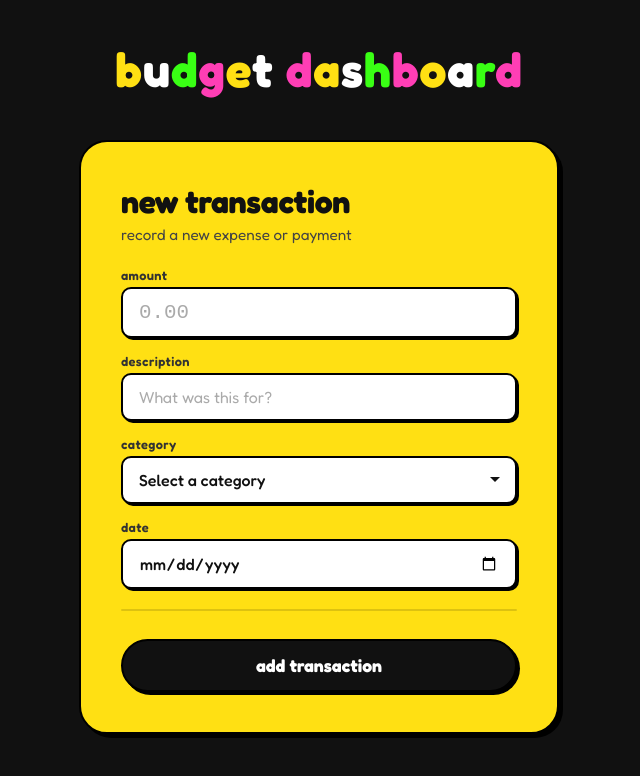
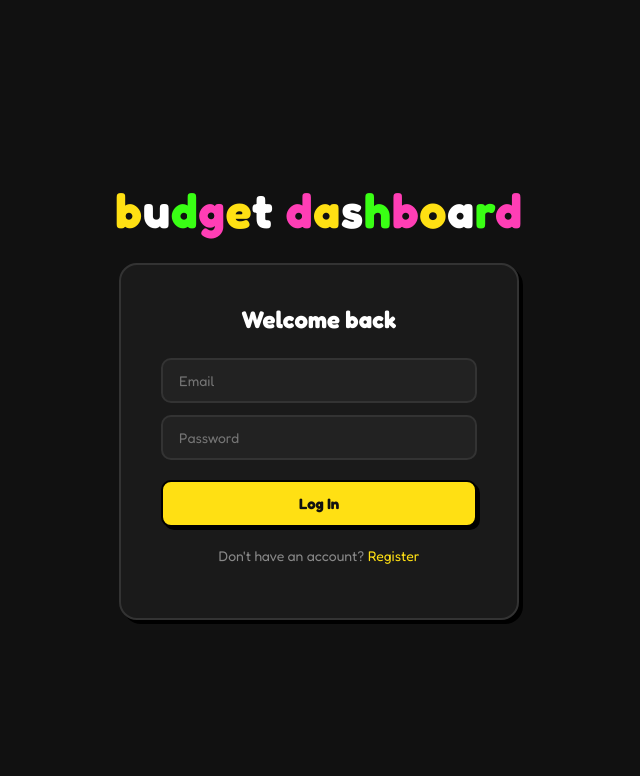
Before and after one commit to rubygkendrick/budget-dashboard, a React (Vite) app: page /login in a window 1280 px wide. Shown: the top 776 px of the page, without its empty margins (321-961 px from the left). Built offline with nearby package versions, Linux system fonts and the light colour scheme.

Commit message:
feat: login page UI connected to auth API

```diff
--- a/package.json
+++ b/package.json
@@ -11,7 +11,8 @@
   },
   "dependencies": {
     "react": "^19.2.0",
-    "react-dom": "^19.2.0"
+    "react-dom": "^19.2.0",
+    "react-router-dom": "^7.13.2"
   },
   "devDependencies": {
     "@eslint/js": "^9.39.1",
--- a/src/App.tsx
+++ b/src/App.tsx
@@ -1,22 +1,18 @@
-import TransactionForm from "./components/TransactionForm";
-
-import "./App.css";
+import { BrowserRouter, Routes, Route, Navigate } from 'react-router-dom';
+import { AuthProvider } from './context/AuthContext';
+import LoginPage from './pages/LoginPage';
+import './App.css';
 
 function App() {
   return (
-    <div>
-      <h1 className="app-title">
-        {"budget dashboard".split("").map((char, i) => (
-          <span
-            key={i}
-            className={`app-title__letter app-title__letter--${i % 4}`}
-          >
-            {char === " " ? "\u00A0" : char}
-          </span>
-        ))}
-      </h1>
-      <TransactionForm />
-    </div>
+    <AuthProvider>
+      <BrowserRouter>
+        <Routes>
+          <Route path="/login" element={<LoginPage />} />
+          <Route path="*" element={<Navigate to="/login" />} />
+        </Routes>
+      </BrowserRouter>
+    </AuthProvider>
   );
 }
 
--- /dev/null
+++ b/src/context/AuthContext.tsx
@@ -0,0 +1,51 @@
+// Global auth state
+//  stores the current user and token, and provides login/logout functions to the entire app.
+
+import { createContext, useContext, useState } from 'react';
+import type { ReactNode } from 'react';
+
+interface User {
+  id: string;
+  name: string;
+  email: string;
+}
+
+interface AuthContextType {
+  user: User | null;
+  token: string | null;
+  login: (token: string, user: User) => void;
+  logout: () => void;
+}
+
+const AuthContext = createContext<AuthContextType | null>(null);
+
+export function AuthProvider({ children }: { children: ReactNode }) {
+  const [user, setUser] = useState<User | null>(null);
+  const [token, setToken] = useState<string | null>(null);
+
+  function login(token: string, user: User) {
+    setToken(token);
+    setUser(user);
+    localStorage.setItem('token', token);
+    localStorage.setItem('user', JSON.stringify(user));
+  }
+
+  function logout() {
+    setToken(null);
+    setUser(null);
+    localStorage.removeItem('token');
+    localStorage.removeItem('user');
+  }
+
+  return (
+    <AuthContext.Provider value={{ user, token, login, logout }}>
+      {children}
+    </AuthContext.Provider>
+  );
+}
+
+export function useAuth() {
+  const context = useContext(AuthContext);
+  if (!context) throw new Error('useAuth must be used within an AuthProvider');
+  return context;
+}
--- /dev/null
+++ b/src/pages/LoginPage.tsx
@@ -0,0 +1,175 @@
+// Login page — allows existing users to sign in with email and password and receive a JWT token.
+import { useState } from 'react';
+import { useNavigate, Link } from 'react-router-dom';
+import { useAuth } from '../context/AuthContext';
+
+export default function LoginPage() {
+  const { login } = useAuth();
+  const navigate = useNavigate();
+  const [email, setEmail] = useState('');
+  const [password, setPassword] = useState('');
+  const [error, setError] = useState('');
+
+  async function handleSubmit(e: React.SyntheticEvent) {
+    e.preventDefault();
+    setError('');
+
+    try {
+      const res = await fetch('http://localhost:5000/api/auth/login', {
+        method: 'POST',
+        headers: { 'Content-Type': 'application/json' },
+        body: JSON.stringify({ email, password }),
+      });
+
+      const data = await res.json();
+
+      if (!res.ok) {
+        setError(data.error || 'Login failed');
+        return;
+      }
+
+      login(data.token, data.user);
+      navigate('/dashboard');
+    } catch (err) {
+      setError('Something went wrong. Please try again.');
+    }
+  }
+
+  return (
+    <div style={styles.container}>
+
+      <h1 style={styles.appTitle}>
+        {'budget dashboard'.split('').map((char, i) => (
+          <span key={i} style={{ color: titleColors[i % 4] }}>
+            {char === ' ' ? '\u00A0' : char}
+          </span>
+        ))}
+      </h1>
+
+      <div style={styles.card}>
+        <h2 style={styles.title}>Welcome back</h2>
+
+        {error && <p style={styles.error}>{error}</p>}
+
+        <form onSubmit={handleSubmit} style={styles.form}>
+          <input
+            style={styles.input}
+            type="email"
+            placeholder="Email"
+            value={email}
+            onChange={e => setEmail(e.target.value)}
+            required
+          />
+          <input
+            style={styles.input}
+            type="password"
+            placeholder="Password"
+            value={password}
+            onChange={e => setPassword(e.target.value)}
+            required
+          />
+          <button style={styles.button} type="submit">Log In</button>
+        </form>
+
+        <p style={styles.footer}>
+          Don't have an account?{' '}
+          <Link to="/register" style={styles.link}>Register</Link>
+        </p>
+      </div>
+    </div>
+  );
+}
+
+const titleColors = [
+  'var(--color-neon-yellow)',
+  '#ffffff',
+  'var(--color-neon-green)',
+  'var(--color-neon-pink)',
+];
+
+const styles: Record<string, React.CSSProperties> = {
+  container: {
+    minHeight: '100vh',
+    backgroundColor: 'var(--color-bg-page)',
+    display: 'flex',
+    flexDirection: 'column',
+    alignItems: 'center',
+    justifyContent: 'center',
+    gap: '24px',
+  },
+  appTitle: {
+    fontFamily: 'var(--font-sans)',
+    fontSize: '3rem',
+    fontWeight: 700,
+    textTransform: 'lowercase',
+    letterSpacing: '0.02em',
+    margin: 0,
+  },
+  card: {
+    backgroundColor: 'var(--color-bg-card)',
+    borderRadius: 'var(--radius-md)',
+    padding: '40px',
+    width: '100%',
+    maxWidth: '400px',
+    boxShadow: 'var(--shadow-card)',
+    border: 'var(--border-chunky-light)',
+    display: 'flex',
+    flexDirection: 'column',
+    alignItems: 'center',
+  },
+  title: {
+    color: 'var(--color-text-light)',
+    fontSize: '24px',
+    fontWeight: 'bold',
+    marginBottom: '24px',
+    marginTop: 0,
+    textAlign: 'center',
+  },
+  form: {
+    display: 'flex',
+    flexDirection: 'column',
+    alignItems: 'center',
+    gap: '12px',
+    width: '100%',
+  },
+  input: {
+    backgroundColor: 'var(--color-bg-input)',
+    border: 'var(--border-chunky-light)',
+    borderRadius: 'var(--radius-sm)',
+    padding: '12px 16px',
+    color: 'var(--color-text-light)',
+    fontSize: '14px',
+    outline: 'none',
+    fontFamily: 'var(--font-sans)',
+    width: '100%',
+  },
+  button: {
+    backgroundColor: 'var(--color-accent)',
+    color: 'var(--color-text-primary)',
+    border: 'var(--border-chunky)',
+    borderRadius: 'var(--radius-sm)',
+    padding: '12px',
+    fontSize: '15px',
+    fontWeight: 'bold',
+    cursor: 'pointer',
+    marginTop: '8px',
+    boxShadow: 'var(--shadow-btn)',
+    fontFamily: 'var(--font-sans)',
+    width: '100%',
+  },
+  error: {
+    color: 'var(--color-danger)',
+    fontSize: '14px',
+    marginBottom: '12px',
+  },
+  footer: {
+    color: 'var(--color-text-muted)',
+    fontSize: '14px',
+    textAlign: 'center',
+    marginTop: '20px',
+  },
+  link: {
+    color: 'var(--color-neon-yellow)',
+    textDecoration: 'none',
+  },
+};
```
Also changed, not shown: 1 other file (tests, documents, lock files or other folders).
